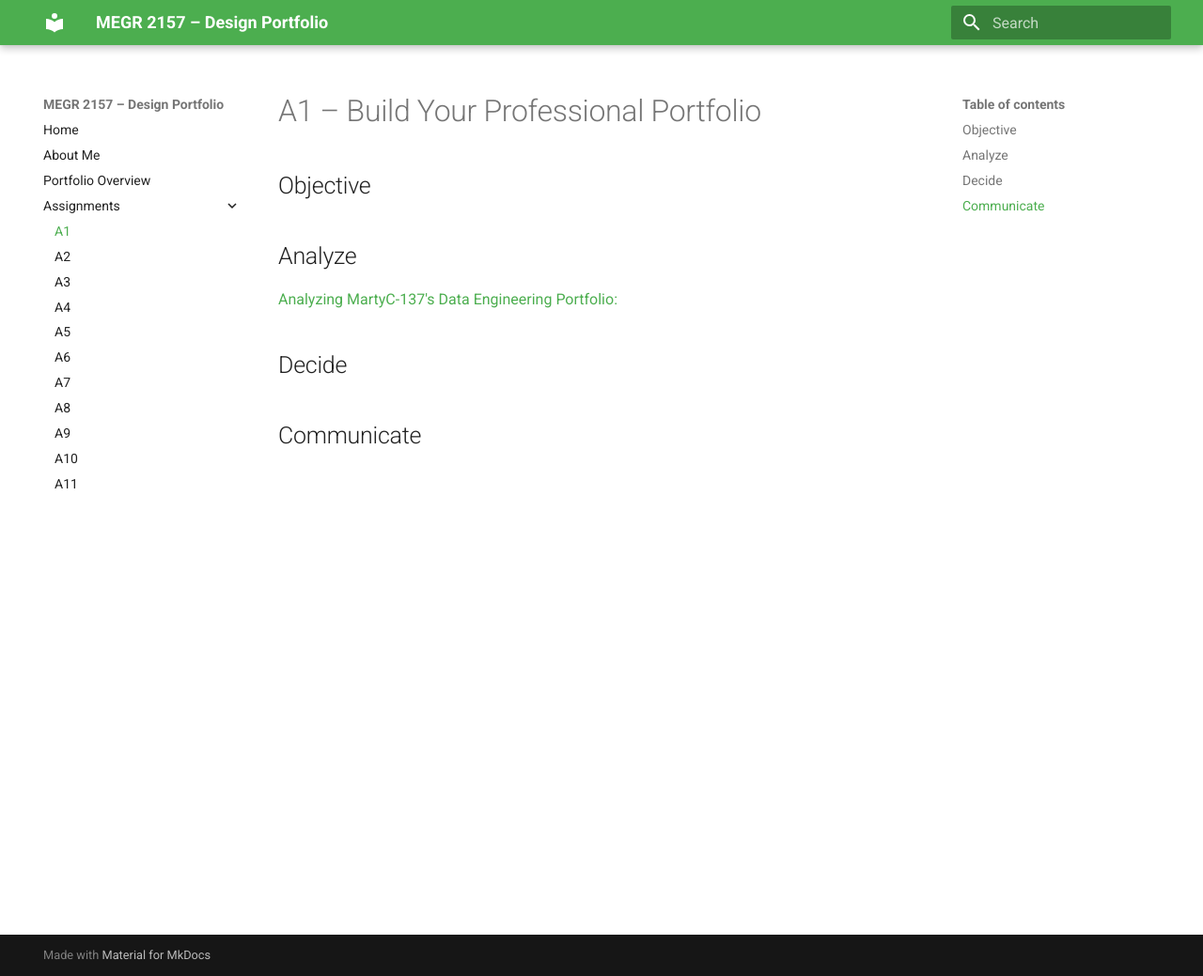
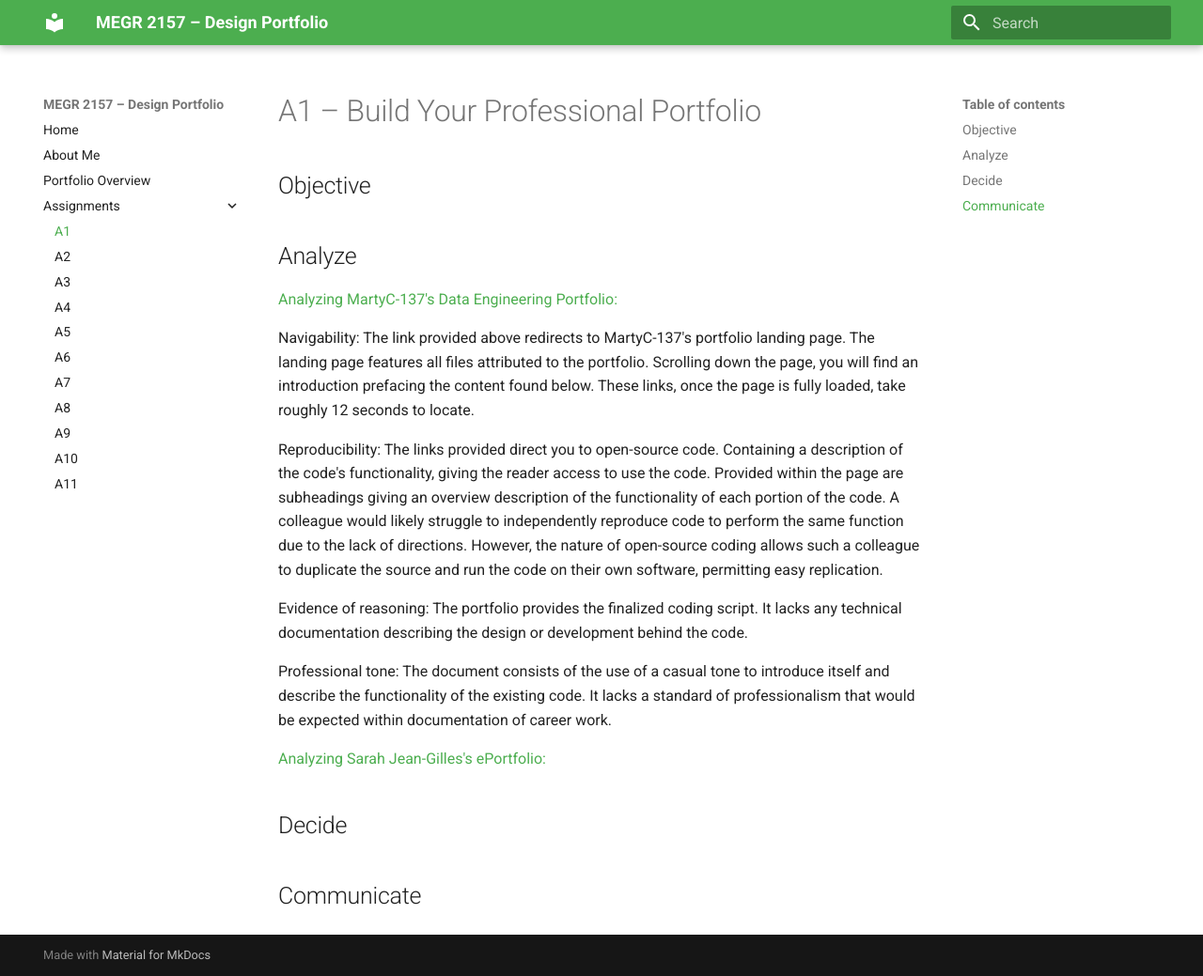
Before and after one commit to EthanMinton/megr2157-portfolio, an MkDocs documentation site: the page built from docs/assignments/A01/index.md, in a window 1280 px wide and 1039 px high. Shown: the whole window at 94% size. Built offline with MkDocs 1.6.1 and Material for MkDocs 9.7.7, drawn with Linux system fonts in a browser that asks for light colours.

Commit message:
Update index.md
Analyze Part 1

```diff
--- a/docs/assignments/A01/index.md
+++ b/docs/assignments/A01/index.md
@@ -8,6 +8,16 @@
 
 [Analyzing MartyC-137's Data Engineering Portfolio:](https://github.com/MartyC-137/Data-Engineering)
 
+Navigability: The link provided above redirects to MartyC-137's portfolio landing page. The landing page features all files attributed to the portfolio. Scrolling down the page, you will find an introduction prefacing the content found below. These links, once the page is fully loaded, take roughly 12 seconds to locate.
+
+Reproducibility: The links provided direct you to open-source code. Containing a description of the code's functionality, giving the reader access to use the code. Provided within the page are subheadings giving an overview description of the functionality of each portion of the code. A colleague would likely struggle to independently reproduce code to perform the same function due to the lack of directions. However, the nature of open-source coding allows such a colleague to duplicate the source and run the code on their own software, permitting easy replication.
+
+Evidence of reasoning: The portfolio provides the finalized coding script. It lacks any technical documentation describing the design or development behind the code.
+
+Professional tone: The document consists of the use of a casual tone to introduce itself and describe the functionality of the existing code. It lacks a standard of professionalism that would be expected within documentation of career work.
+
+[Analyzing Sarah Jean-Gilles's ePortfolio:](https://instructure.charlotte.edu/eportfolios/4930/home)
+
 ## Decide
 
 
```
